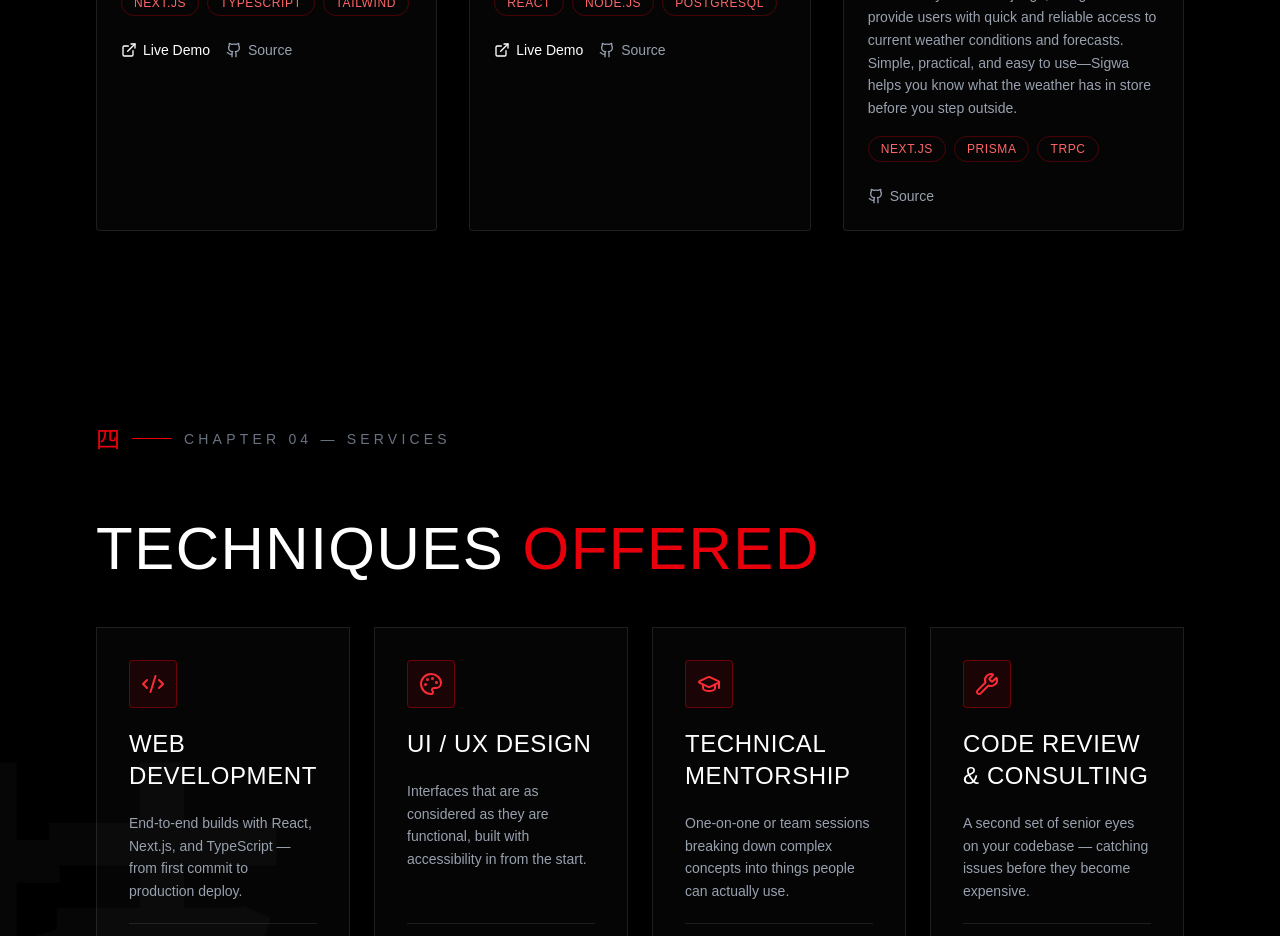
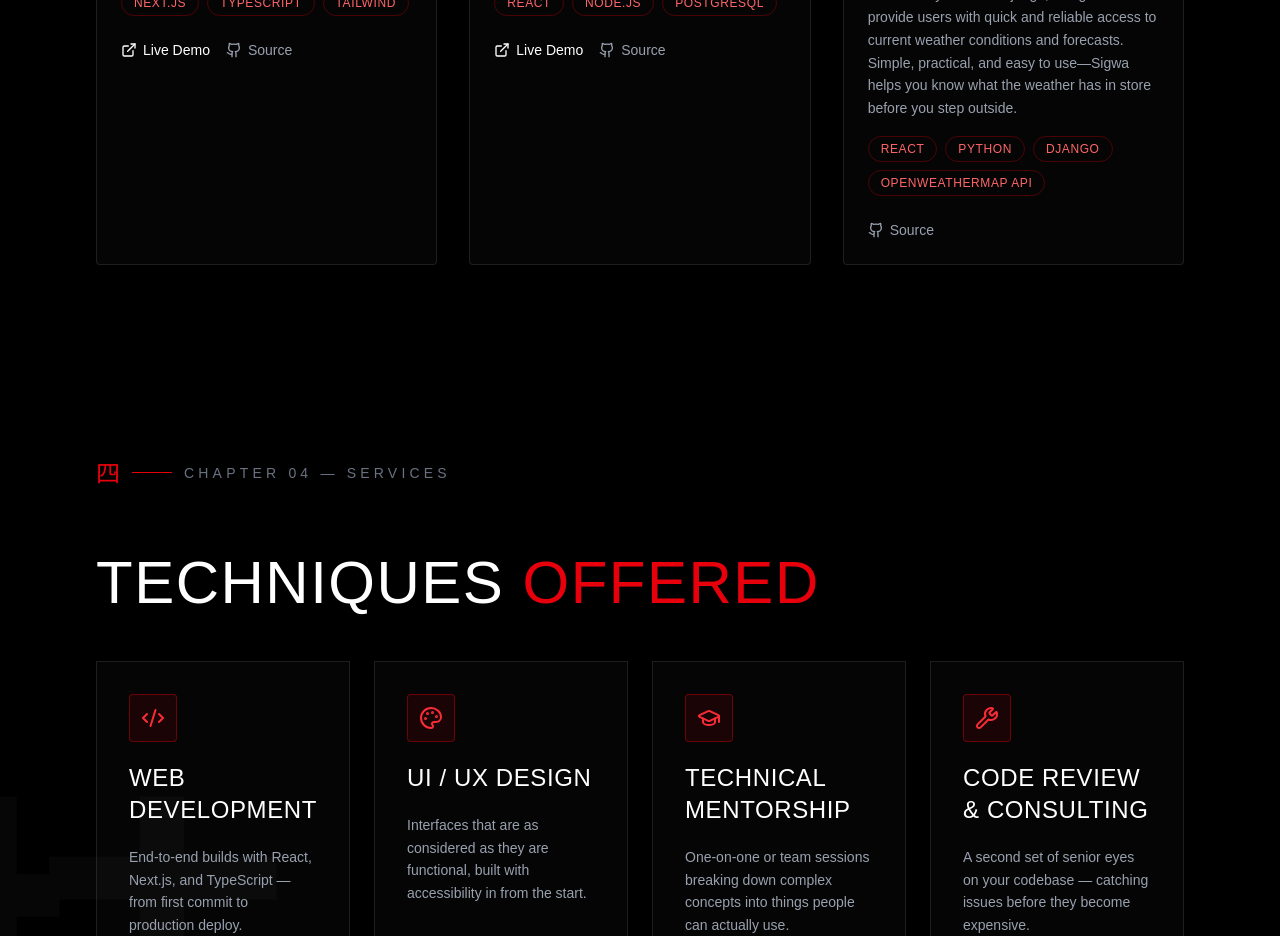
Before and after one commit to CodeBenderX/bleach-inspired-portfolio, a Next.js app: page / in a window 1280 px wide. Shown: the part 2280-3216 px from the top of the page. Built offline with nearby package versions, Linux system fonts and the light colour scheme.

Commit message:
Update tags for Sigwa project in projects section

```diff
--- a/components/projects-section.tsx
+++ b/components/projects-section.tsx
@@ -67,7 +67,7 @@ const PROJECTS: Project[] = [
     description:
       "Sigwa is a lightweight weather forecasting app built with Python and Django, designed to provide users with quick and reliable access to current weather conditions and forecasts. Simple, practical, and easy to use—Sigwa helps you know what the weather has in store before you step outside.",
     imageSrc: "/sigwa.png",
-    tags: ["Next.js", "Prisma", "tRPC"],
+    tags: ["React", "Python", "Django", "OpenWeatherMap API"],
     repoUrl: "https://github.com/yourusername/project-three",
   },
 ];
```
